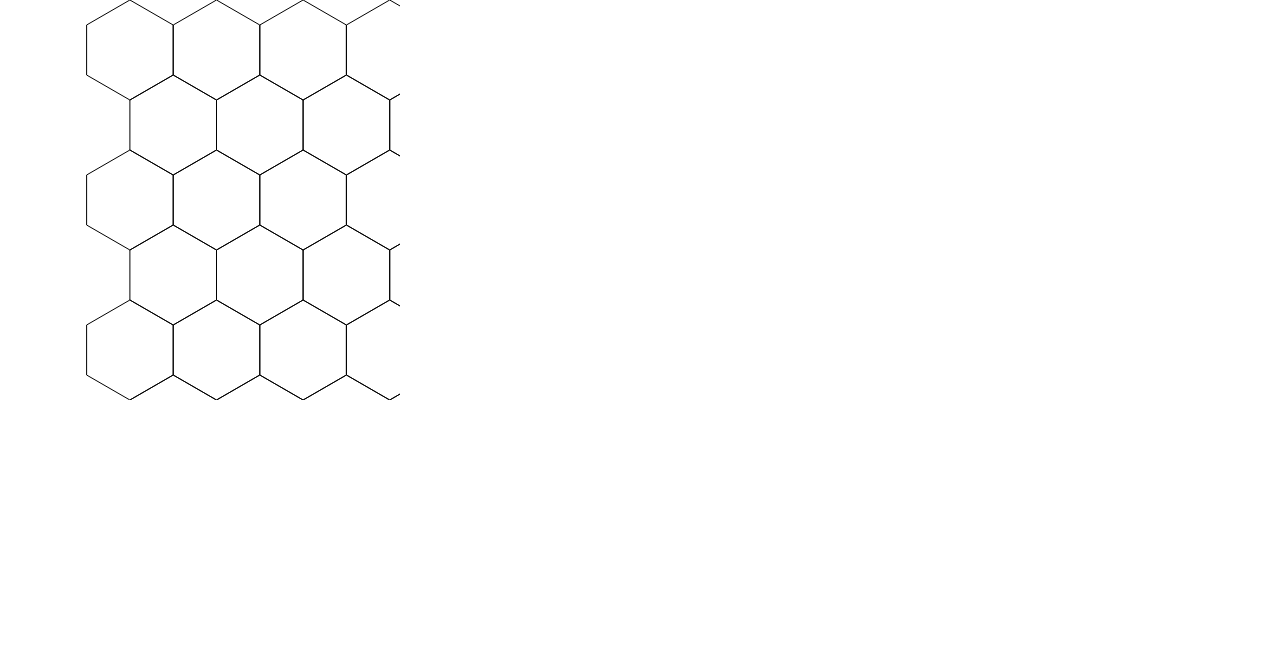
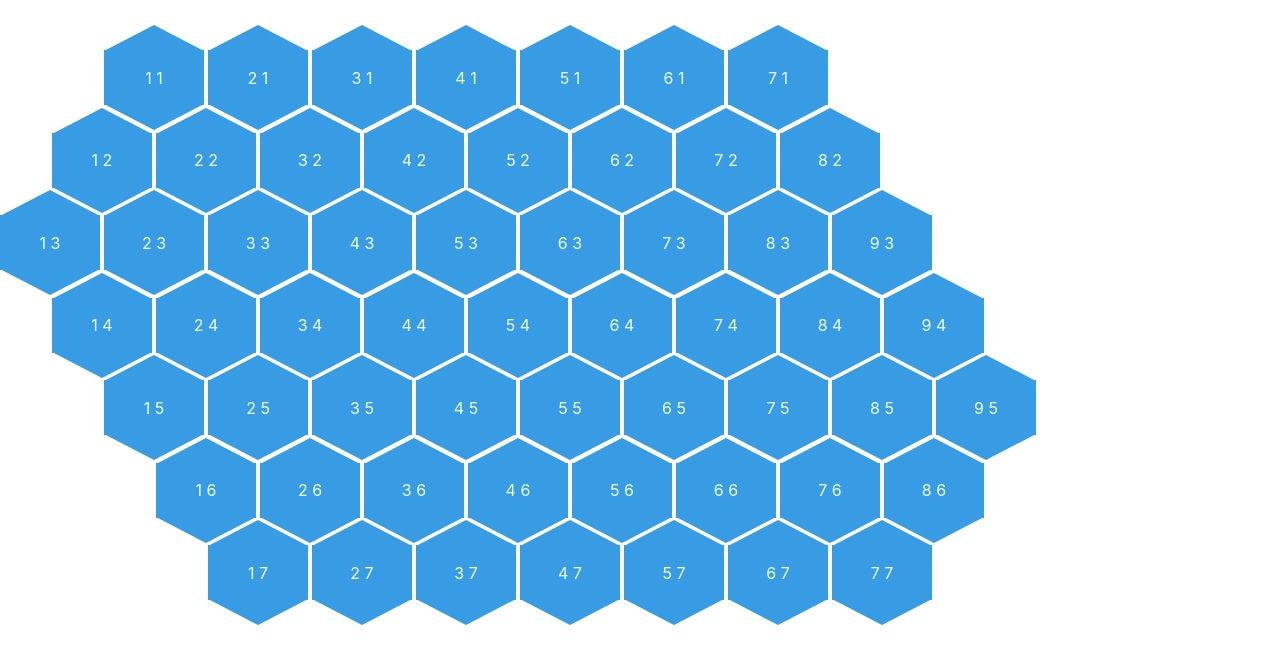
Before and after one commit to Voldemart96Rus/Canvas-Hexagon, a React (Create React App) app: page / in a window 1280 px wide. Shown: the top 664 px of the page. Built offline with nearby package versions, Linux system fonts and the light colour scheme.

Commit message:
Для построение сетки использовал div

```diff
--- a/src/App.jsx
+++ b/src/App.jsx
@@ -1,13 +1,97 @@
-import React from 'react';
-import CanvasHexagon from './components/CanvasHexagon';
+import React, {useState, useEffect} from 'react';
+import CanvasHexagon from './components/CanvasHexagon2';
 
 import './App.css';
 
+const HEXAGON_ANGLE = 0.523598776; //30 градусов в радианах
+const SIDE_LENGTH = 55; //длина стороны в пикселях
+const hexHeight = Math.sin(HEXAGON_ANGLE) * SIDE_LENGTH;
+const hexRadius = 52; //Math.cos(HEXAGON_ANGLE) * SIDE_LENGTH;
+const hexRectangleWidth = 104;
+
 const App = () => {
+    const [hexagonSettings, setHexagonSettings] = useState([]);
+    const [hexagonMap, setHexagonMap] = useState(new Map());
+
+    useEffect(() => {
+        const hexMap = new Map();
+        const result = [];
+        const L = 3,
+            M = 5,
+            N = 7;
+
+        let count = N;
+
+        let x = 0;
+        let y = 0;
+
+        let row = 1;
+        let col = 1;
+
+        for (let l = L; l > 0; l--) {
+            x = l * hexRadius;
+            y = (SIDE_LENGTH + hexHeight) * (L - l);
+            for (let i = 0; i < count; i++) {
+                const id = col++ + ' ' + row;
+                result.push({
+                    x: x + hexRectangleWidth * i - hexRadius,
+                    y,
+                    color: '#389ce4',
+                    col,
+                    row,
+                    value: id,
+                    id,
+                });
+                hexMap.set(id, result[result.length - 1]);
+            }
+            col = 1;
+            row++;
+
+            count++;
+        }
+
+        count = N + L - 1;
+
+        for (let m = 1; m < M; m++) {
+            x = m * hexRadius;
+            y = (SIDE_LENGTH + hexHeight) * (L + m - 1);
+            if (M - m < L) count--;
+            for (let i = 0; i < count; i++) {
+                result.push({
+                    x: x + hexRectangleWidth * i,
+                    y,
+                    color: '#389ce4',
+                    col,
+                    row,
+                    value: col++ + ' ' + row,
+                    id: col - 1 + ' ' + row,
+                });
+            }
+            col = 1;
+            row++;
+        }
+        // console.info(hexMap);
+        setHexagonMap(hexMap);
+        setHexagonSettings(result);
+    }, []);
+
+    // const getHexagonSettingsSet = () => {};
+
+    const onClick = (e) => {
+        console.info(hexagonMap);
+    };
+
     return (
-        <div className="App">
-            <CanvasHexagon />
-        </div>
+        <section className="App">
+            <div className="wrap" onClick={onClick}>
+                {hexagonSettings.map((settings) => (
+                    <CanvasHexagon
+                        key={`${settings.x}:${settings.y}`}
+                        settings={settings}
+                    />
+                ))}
+            </div>
+        </section>
     );
 };
 
--- a/src/components/CanvasHexagon.jsx
+++ b/src/components/CanvasHexagon.jsx
@@ -1,77 +1,128 @@
 import React, {useEffect, useRef} from 'react';
 
 const HEXAGON_ANGLE = 0.523598776; //30 градусов в радианах
-const SIDE_LENGTH = 50; //длина стороны, пискелов
-const BOARD_WIDTH = 8; //ширина "доски" по вертикали
-const BOARD_HEIGHT = 8; //высота "доски" по вертикали
+const SIDE_LENGTH = 20; //длина стороны в пикселях
+// const BOARD_WIDTH = 8; //ширина "доски" по вертикали
+// const BOARD_HEIGHT = 8; //высота "доски" по вертикали
 const hexHeight = Math.sin(HEXAGON_ANGLE) * SIDE_LENGTH;
 const hexRadius = Math.cos(HEXAGON_ANGLE) * SIDE_LENGTH;
 const hexRectangleHeight = SIDE_LENGTH + 2 * hexHeight;
-const hexRectangleWidth = 2 * hexRadius;
+const hexRectangleWidth = 2 * hexRadius; //34.6px
 
 const CanvasHexagon = () => {
     const hexagonCanvas = useRef();
 
-    // useEffect(() => {
-    //     var canvas = canvas2.current.getContext('2d'),
-    //         side = 0,
-    //         size = 100,
-    //         x = 200,
-    //         y = 200;
-
-    //     canvas.beginPath();
-    //     canvas.moveTo(x + size * Math.cos(0), y + size * Math.sin(0));
-
-    //     for (side; side < 7; side++) {
-    //         canvas.lineTo(
-    //             x + size * Math.cos((side * 2 * Math.PI) / 6),
-    //             y + size * Math.sin((side * 2 * Math.PI) / 6)
-    //         );
-    //     }
-    //     canvas.fillStyle = '#333333';
-    //     canvas.fill();
-    //     canvas.lineWidth = '10';
-    //     canvas.strokeStyle = 'red';
-    //     canvas.stroke();
-    // }, []);
-
     useEffect(() => {
         const canvas = hexagonCanvas.current.getContext('2d');
-        const L = 3,
-            M = 5,
-            N = 7;
+        const drawBoard = (canvas) => {
+            const L = 3,
+                M = 5,
+                N = 7;
 
-        for (let i = 0; i < BOARD_WIDTH; i++) {
-            for (let j = 0; j < BOARD_HEIGHT; j++) {
-                let x =
-                    i * hexRectangleWidth +
-                    (j % 2) * hexRadius +
-                    hexRectangleWidth;
-                let y = j * (SIDE_LENGTH + hexHeight);
+            let count = N;
 
-                drawHexagon(canvas, x, y);
+            let x = 0;
+            let y = 0;
+
+            for (let l = L; l > 0; l--) {
+                x = l * hexRadius;
+                y = (SIDE_LENGTH + hexHeight) * (L - l);
+                for (let i = 0; i < count; i++) {
+                    // console.info(x + hexRectangleWidth * i - hexRadius, y);
+                    drawHexagon(
+                        canvas,
+                        x + hexRectangleWidth * i - hexRadius,
+                        y
+                    );
+                }
+                count++;
             }
-        }
+
+            count = N + L - 1;
+
+            for (let m = 1; m < M; m++) {
+                x = m * hexRadius;
+                y = (SIDE_LENGTH + hexHeight) * (L + m - 1);
+                if (M - m < L) count--;
+                for (let i = 0; i < count; i++) {
+                    drawHexagon(canvas, x + hexRectangleWidth * i, y);
+                }
+            }
+        };
+
+        const drawHexagon = (canvas, x, y, fill = false) => {
+            canvas.beginPath();
+            const x1 = x + hexRadius;
+            const y1 = y;
+            canvas.moveTo(x + hexRadius, y);
+            const x2 = x + hexRectangleWidth;
+            const y2 = y + hexHeight;
+            canvas.lineTo(x + hexRectangleWidth, y + hexHeight);
+            const x3 = x + hexRectangleWidth;
+            const y3 = y + hexHeight + SIDE_LENGTH;
+            canvas.lineTo(x + hexRectangleWidth, y + hexHeight + SIDE_LENGTH);
+            const x4 = x + hexRadius;
+            const y4 = y + hexRectangleHeight;
+            canvas.lineTo(x + hexRadius, y + hexRectangleHeight);
+            const x5 = x;
+            const y5 = y + SIDE_LENGTH + hexHeight;
+            canvas.lineTo(x, y + SIDE_LENGTH + hexHeight);
+            const x6 = x;
+            const y6 = y + hexHeight;
+            canvas.lineTo(x, y + hexHeight);
+            // const l = {
+            //     x1,
+            //     y1,
+            //     x2,
+            //     y2,
+            //     x3,
+            //     y3,
+            //     x4,
+            //     y4,
+            //     x5,
+            //     y5,
+            //     x6,
+            //     y6,
+            // };
+            // let a = (x1-mouse.x) * (y2-y1)
+            canvas.closePath();
+            // canvas.fill();
+            if (fill) canvas.fill();
+            else canvas.stroke();
+        };
+
+        hexagonCanvas.current.addEventListener('click', function (eventInfo) {
+            console.info(eventInfo);
+            let x = eventInfo.offsetX; // || eventInfo.layerX;
+            let y = eventInfo.offsetY; // || eventInfo.layerY;
+            console.info(x, y);
+            let hexY = Math.floor(y / (hexHeight + SIDE_LENGTH));
+            let hexX = Math.floor(
+                (x - (hexY % 2) * hexRadius) / hexRectangleWidth
+            );
+            let screenX = hexX * hexRectangleWidth + (hexY % 2) * hexRadius;
+            let screenY = hexY * (hexHeight + SIDE_LENGTH);
+            canvas.clearRect(0, 0, canvas.width, canvas.height);
+            drawBoard(canvas); //перерисовка на mousemove
+
+            canvas.fillStyle = '#008000';
+            // canvas.beginPath();
+            // canvas.moveTo(screenX, screenY);
+            // canvas.lineTo(screenX + 10, screenY + 10);
+            // canvas.closePath();
+            // console.info(screenX, screenY);
+            // canvas.fill();
+            drawHexagon(canvas, screenX, screenY, true);
+        });
+        drawBoard(canvas);
     }, []);
-
-    const drawHexagon = (canvas, x, y) => {
-        canvas.beginPath();
-        canvas.moveTo(x + hexRadius, y);
-        canvas.lineTo(x + hexRectangleWidth, y + hexHeight);
-        canvas.lineTo(x + hexRectangleWidth, y + hexHeight + SIDE_LENGTH);
-        canvas.lineTo(x + hexRadius, y + hexRectangleHeight);
-        canvas.lineTo(x, y + SIDE_LENGTH + hexHeight);
-        canvas.lineTo(x, y + hexHeight);
-        canvas.closePath();
-        canvas.stroke();
-    };
 
     return (
         <canvas
             ref={hexagonCanvas}
             className="canvas"
-            width={400}
-            height={400}
+            width={500}
+            height={500}
         />
     );
 };
--- /dev/null
+++ b/src/components/CanvasHexagon2.jsx
@@ -0,0 +1,19 @@
+import React, {useRef, useEffect} from 'react';
+
+const CanvasHexagon = ({settings}) => {
+    const hexagonCanvas = useRef();
+    useEffect(() => {
+        const canvas = hexagonCanvas.current;
+        canvas.style.left = settings.x + 'px';
+        canvas.style.top = settings.y + 'px';
+        canvas.style.setProperty('--background', settings.color);
+    }, [settings]);
+
+    return (
+        <div ref={hexagonCanvas} className="hexagon" value={settings.id}>
+            {settings.value ? settings.value : ''}
+        </div>
+    );
+};
+
+export default CanvasHexagon;
--- a/src/index.css
+++ b/src/index.css
@@ -7,14 +7,52 @@ body {
     -moz-osx-font-smoothing: grayscale;
 }
 
-code {
-    font-family: source-code-pro, Menlo, Monaco, Consolas, 'Courier New',
-        monospace;
+.wrap {
+    position: relative;
+    margin-top: 50px;
+    height: 100%;
 }
 
 .canvas {
-    width: 400px;
-    height: 400px;
+    display: block;
+    width: 600px;
+    height: 600px;
     /* rotate: 30deg; */
     /* margin-right: -14px; */
 }
+
+.hexagon {
+    --background: #389ce4;
+    width: 100px;
+    height: 55px;
+    background: var(--background);
+    color: azure;
+    position: absolute;
+    display: flex;
+    justify-content: center;
+    align-items: center;
+}
+
+.hexagon:before {
+    content: '';
+    position: absolute;
+    top: -25px;
+    left: 0;
+    width: 0;
+    height: 0;
+    border-left: 50px solid transparent;
+    border-right: 50px solid transparent;
+    border-bottom: 26px solid var(--background);
+}
+
+.hexagon:after {
+    content: '';
+    position: absolute;
+    bottom: -25px;
+    left: 0;
+    width: 0;
+    height: 0;
+    border-left: 50px solid transparent;
+    border-right: 50px solid transparent;
+    border-top: 26px solid var(--background);
+}
```
